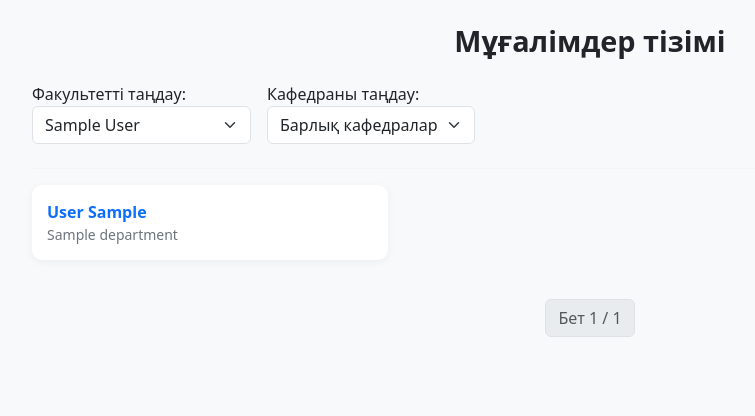
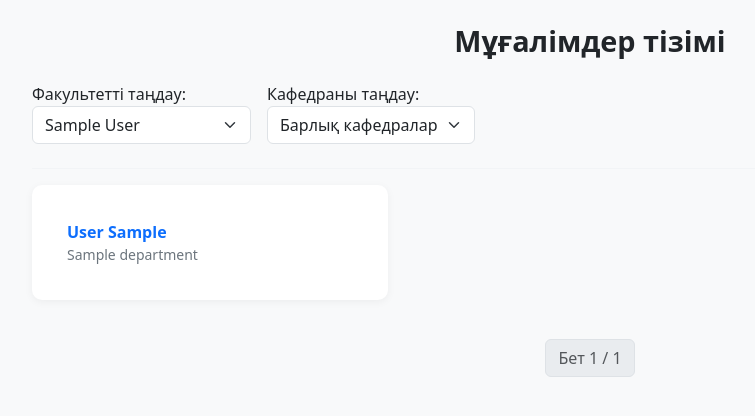
Before and after one commit to serzhan29/Indicativ, a Django app: template main/templates/main/view/list_teacher.html in a window 1280 px wide. Shown: the part 85-501 px from the top of the page, without its empty margins (50-805 px from the left). Run offline with Django 4.2, Linux system fonts and the light colour scheme; tables that the repository leaves empty hold one stand-in row (values such as "Sample post"); the template is opened without the code that fills it: values that come from a table or form of the project are taken from there, most other values are stand-ins (such as "Sample title", 1, 10 or a date in 2020).

Commit message:
Изменение дизайна и исправление проблемы с выбором всех факультетов

```diff
--- a/main/templates/main/view/list_teacher.html
+++ b/main/templates/main/view/list_teacher.html
@@ -13,7 +13,7 @@
         }
 
         .teacher-card {
-            padding: 15px;
+            padding: 35px;
             border-radius: 10px;
             box-shadow: 0 2px 8px rgba(0,0,0,0.05);
             background-color: white;
@@ -26,7 +26,7 @@
         }
 
         .faculty-select {
-            max-width: 300px;
+            max-width: 350px;
         }
 
         .teacher-list-page h2 {
@@ -99,7 +99,6 @@
             {% endif %}
         </form>
 
-
         <hr>
 
         {% if page_obj %}
@@ -112,7 +111,7 @@
                             </a><br>
                             <small>
                                 {% if teacher.faculty %}
-                                    {{ teacher.department |default:"Кафедра бекітілмеген" }}
+                                    {{ teacher.department|default:"Кафедра бекітілмеген" }}
                                 {% else %}
                                     Без факультета
                                 {% endif %}
```
